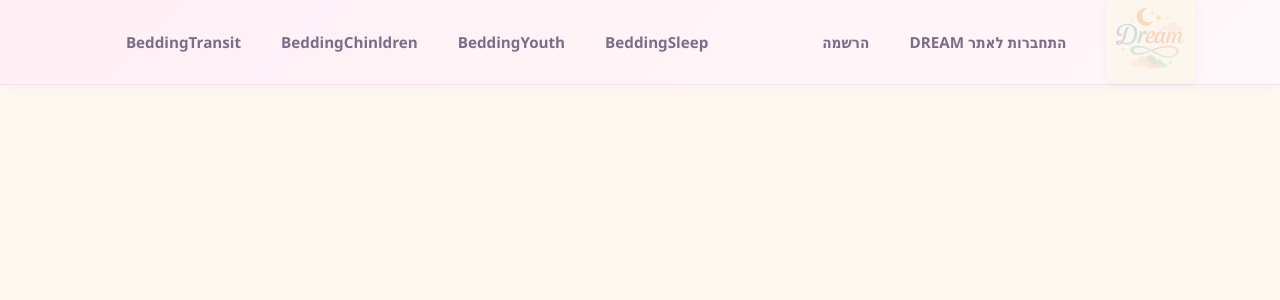
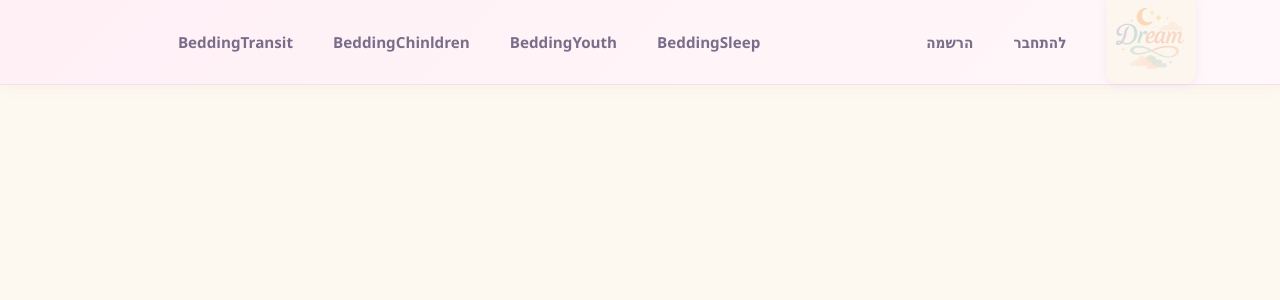
Before and after one commit to e-hadad/Dream, a React (Vite) app in the folder Dream/client/: page / in a window 1280 px wide. Shown: the top 300 px of the page. Built offline with nearby package versions, Linux system fonts and the light colour scheme.

Commit message:
Update Hebrew text in NavBar links

```diff
--- a/Dream/client/src/Components/features/NavBar/NavBar.jsx
+++ b/Dream/client/src/Components/features/NavBar/NavBar.jsx
@@ -50,7 +50,7 @@ const NavBar = () => {
         </div>
         <NavLink to="/Home"><img src={myImage} alt="לוגו" className="navbar-logo" /></NavLink>
 
-        <NavLink to="/Login"> התחברות לאתר DREAM </NavLink>
+        <NavLink to="/Login">להתחבר</NavLink>
         <NavLink to="/SignUp">הרשמה</NavLink>
       </div>
 
@@ -62,7 +62,7 @@ const NavBar = () => {
       <div className="navbar-left">
         {admin === "manager" && <NavLink to="/AddProduct">הוספת מוצר</NavLink>}
         {admin === "manager" ? (
-          <NavLink to="/Users">רשימת משתמשים</NavLink>
+          <NavLink to="/Users">משתמשים</NavLink>
         ) : admin === "user" ? (
           <>
             <NavLink
```
